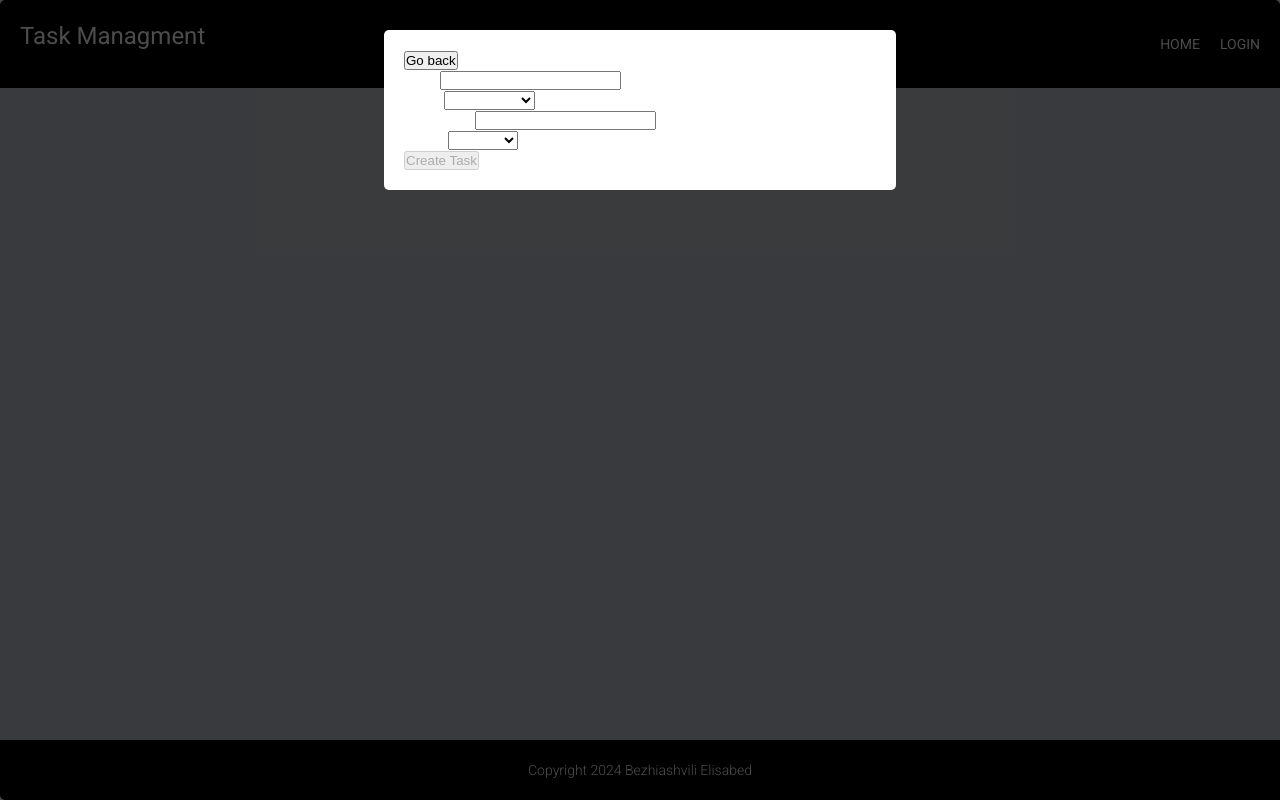
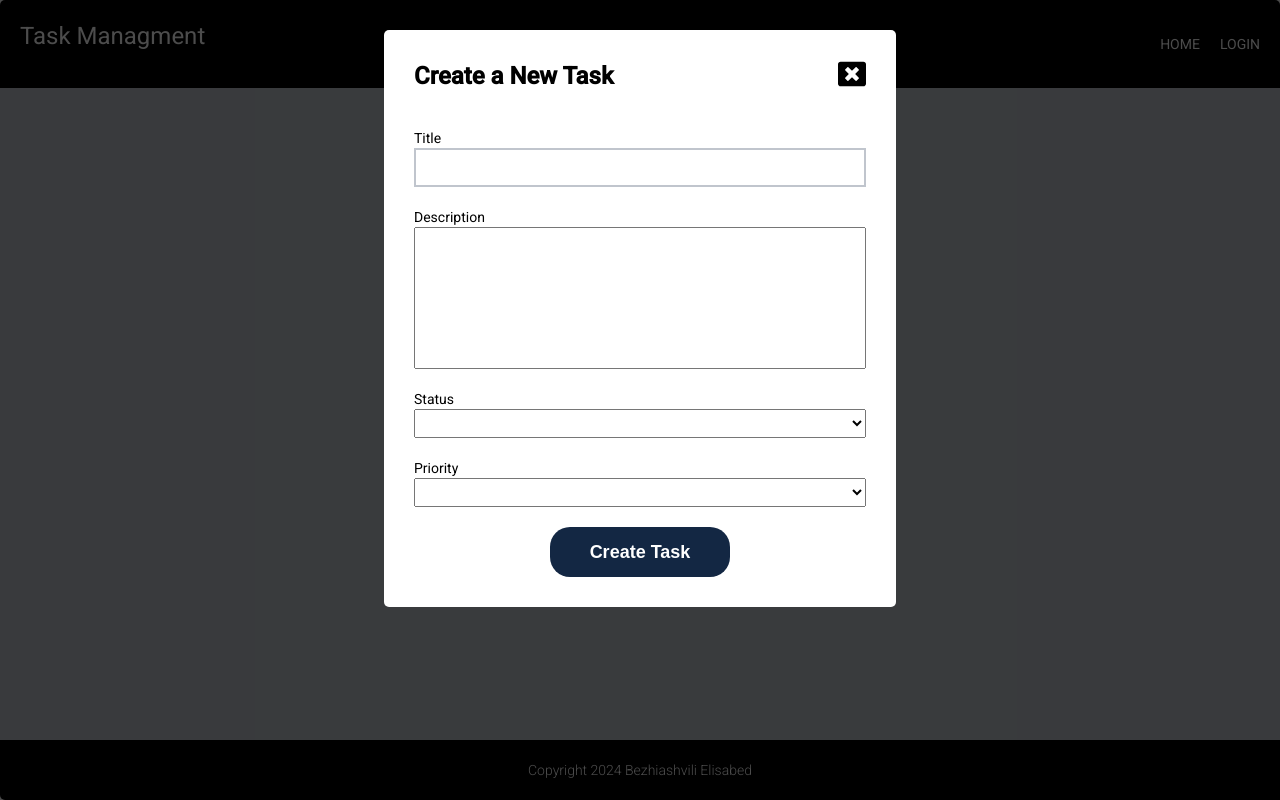
Before and after one commit to elisabed-coder/Task-Managment, an Angular app: page /CreateTask in a window 1280 px wide. Built offline with nearby package versions, Linux system fonts and the light colour scheme.

Commit message:
add edit-task style

```diff
--- a/src/app/Model/Task.ts
+++ b/src/app/Model/Task.ts
@@ -1,7 +1,7 @@
 export interface Task {
   id?: string;
   name: string;
-  author?: string; //user fullname
+  author?: string; //user email
   status?: string;
   priority: string;
   description: string;
--- a/src/app/tasks/create-task/create-task.component.html
+++ b/src/app/tasks/create-task/create-task.component.html
@@ -1,10 +1,26 @@
 <div class="overlay">
   <div class="popup">
-    <button (click)="goBack()">Go back</button>
     <form (ngSubmit)="createTask(taskForm)" #taskForm="ngForm">
-      <div>
-        <label for="name">To Do</label>
+      <div class="header">
+        <h2>Create a New Task</h2>
+        <fa-icon [icon]="faWindowClose" (click)="goBack()"></fa-icon>
+      </div>
+      <div class="input-box">
+        <label for="name">Title</label>
         <input type="text" id="name" name="name" ngModel required />
+      </div>
+      <div class="input-box">
+        <label for="description">Description</label>
+        <textarea
+          type="text"
+          id="description"
+          name="description"
+          ngModel
+          required
+          rows="8"
+          cols="50"
+        >
+        </textarea>
       </div>
       <div class="select-box">
         <label for="status">Status</label>
@@ -16,16 +32,6 @@
           <option value="complete">Complete</option>
         </select>
       </div>
-      <div>
-        <label for="description">Description</label>
-        <input
-          type="text"
-          id="description"
-          name="description"
-          ngModel
-          required
-        />
-      </div>
       <div class="select-box">
         <label for="priority">Priority</label>
         <select id="priority" name="priority" ngModel>
@@ -36,7 +42,13 @@
           <option value="critical">Critical</option>
         </select>
       </div>
-      <button type="submit" [disabled]="taskForm.invalid">Create Task</button>
+      <button
+        type="submit"
+        [disabled]="taskForm.invalid"
+        class="create-task-btn"
+      >
+        Create Task
+      </button>
     </form>
   </div>
 </div>
--- a/src/app/tasks/create-task/create-task.component.scss
+++ b/src/app/tasks/create-task/create-task.component.scss
@@ -5,13 +5,65 @@
   left: 0;
   right: 0;
   background: rgba(0, 0, 0, 0.7);
+  color: #000000;
+  .popup {
+    margin: 30px auto;
+    padding: 30px;
+    background: #fff;
+    border-radius: 5px;
+    width: 40%;
+    position: relative;
+    fa-icon {
+      font-size: 28px;
+      cursor: pointer;
+    }
+  }
 }
 
-.popup {
-  margin: 30px auto;
-  padding: 20px;
-  background: #fff;
-  border-radius: 5px;
-  width: 40%;
-  position: relative;
+.header {
+  display: flex;
+  align-items: flex-start;
+  justify-content: space-between;
+  h2 {
+    font-weight: 600;
+    font-size: 24px;
+  }
 }
+
+form,
+.input-box,
+.select-box {
+  display: flex;
+  flex-direction: column;
+}
+
+form {
+  gap: 20px;
+  input {
+    border: 2px solid #c0c5cd;
+  }
+  #name {
+    padding: 10px;
+  }
+
+  #status,
+  #priority {
+    padding: 5px;
+  }
+
+  #description {
+    resize: none;
+    padding: 10px;
+  }
+  .create-task-btn {
+    width: 180px;
+    height: 50px;
+    border-radius: 20px;
+    background: #132743;
+    border: none;
+    color: #fff;
+    font-size: 18px;
+    font-weight: 700;
+    align-self: center;
+  }
+}
--- a/src/app/tasks/create-task/create-task.component.ts
+++ b/src/app/tasks/create-task/create-task.component.ts
@@ -3,6 +3,8 @@ import { NgForm } from '@angular/forms';
 import { Task } from 'src/app/Model/Task';
 import { AuthService } from 'src/app/Services/auth.service';
 import { take } from 'rxjs';
+import { FontAwesomeModule } from '@fortawesome/angular-fontawesome';
+import { faWindowClose } from '@fortawesome/free-solid-svg-icons';
 
 @Component({
   selector: 'app-create-task',
@@ -10,6 +12,7 @@ import { take } from 'rxjs';
   styleUrls: ['./create-task.component.scss'],
 })
 export class CreateTaskComponent implements OnInit {
+  faWindowClose = faWindowClose;
   @Output()
   EmitTaskData: EventEmitter<Task> = new EventEmitter<Task>();
 
--- a/src/app/tasks/edit-task/edit-task.component.html
+++ b/src/app/tasks/edit-task/edit-task.component.html
@@ -1,10 +1,26 @@
-<button (click)="goBack()">Go Back to Tasks</button>
-<div *ngIf="task">
-  <p>Task:{{ task.name }}</p>
-  <p>author:{{ task.author }}</p>
-  <p>Description:{{ task.description }}</p>
-  <p>priority:{{ task.priority }}</p>
-  <p>status:{{ task.status }}</p>
+<section>
+  <div class="wrapper" *ngIf="task">
+    <div class="taskDetails">
+      <button (click)="goBack()" class="goBack">
+        <fa-icon [icon]="faCaretLeft"></fa-icon>BACK
+      </button>
+      <h2>
+        Title:<span>{{ task.name }}</span>
+      </h2>
+      <p>
+        author: <span>{{ task.author }}</span>
+      </p>
+      <p>
+        Description: <span>{{ task.description }}</span>
+      </p>
+      <p>
+        priority: <span>{{ task.priority }}</span>
+      </p>
+      <p>
+        status: <span>{{ task.status }}</span>
+      </p>
+      <hr />
+      <div>
         <label for="status">Change Status:</label>
         <select id="status" [(ngModel)]="task.status">
           <option value="open">Open</option>
@@ -12,24 +28,37 @@
           <option value="in-progress">In Progress</option>
           <option value="complete">Completed</option>
         </select>
-  <button (click)="updateTaskStatus()">Save the Changes</button>
+        <button (click)="updateTaskStatus()" class="saveChangees">
+          Save the Changes
+        </button>
       </div>
-
+    </div>
+    <div class="comment-section">
+      <div class="comments" *ngIf="task && task.commentsArray">
+        <h3>Comment Section</h3>
+        <p *ngIf="task.commentsArray.length < 1">No Comment</p>
+        <div *ngFor="let comment of task.commentsArray">
+          <div>
+            <h4>{{ comment.author }}</h4>
+            <p>{{ comment.date | date }}</p>
+          </div>
+          <p>{{ comment.text }} by on</p>
+        </div>
+      </div>
       <div class="add-comment">
         <h3>Add Comment</h3>
         <form (ngSubmit)="onAddComment()">
-    <textarea [(ngModel)]="commentText" name="comment" required></textarea>
-    <button type="submit">Add Comment</button>
+          <textarea
+            [(ngModel)]="commentText"
+            name="comment"
+            required
+            placeholder="Add Comment..."
+            rows="2"
+            cols="50"
+          ></textarea>
+          <button type="submit">SEND</button>
         </form>
       </div>
-
-<div class="comments" *ngIf="task && task.commentsArray">
-  <h3>Comments</h3>
-  <div *ngFor="let comment of task.commentsArray">
-    <p>
-      {{ comment.text }} by {{ comment.author }} on
-      {{ comment.date | date }}
-    </p>
     </div>
   </div>
   <div *ngIf="!task">
@@ -39,3 +68,4 @@
     [consoleMessage]="consoleMessage"
     *ngIf="showConsoleMessage"
   ></app-action>
+</section>
--- a/src/app/tasks/edit-task/edit-task.component.scss
+++ b/src/app/tasks/edit-task/edit-task.component.scss
@@ -0,0 +1,137 @@
+section {
+  color: black;
+  padding: 50px;
+  .wrapper {
+    display: flex;
+    justify-content: center;
+    align-items: center;
+    gap: 100px;
+    height: 80%;
+  }
+  .taskDetails {
+    background-color: #fff;
+    border-radius: 10px;
+    padding: 20px;
+    font-size: 16px;
+    .goBack {
+      display: flex;
+      justify-content: center;
+      align-items: center;
+      border: none;
+      background-color: transparent;
+      font-size: 18px;
+      font-weight: 600;
+      gap: 5px;
+      fa-icon {
+        font-size: 24px;
+      }
+    }
+    p,
+    h2 {
+      font-weight: 200;
+      padding-top: 10px;
+      span {
+        font-weight: 500;
+      }
+    }
+  }
+
+  hr {
+    border: 1px solid#7c22ac;
+    margin-bottom: 10px;
+  }
+  div select {
+    font-weight: 700;
+    border: 2px solid #590d82;
+    color: #590d82;
+    margin-left: 10px;
+    font-size: 18px;
+  }
+  option:hover {
+    color: #590d82;
+  }
+}
+
+.comment-section {
+  display: flex;
+  flex-direction: column;
+  justify-content: space-between;
+  gap: 30px;
+  h3 {
+    font-weight: 600;
+    font-size: 22px;
+  }
+  .comments {
+    display: flex;
+    flex-direction: column;
+    gap: 20px;
+    max-height: 300px; /* Set the height as needed */
+    overflow-y: auto; /* Enable vertical scrolling */
+    padding-right: 10px; /* Space for scrollbar */
+    scrollbar-color: #fff #590d82;
+    > div {
+      background-color: #fff;
+      padding: 10px;
+      border-radius: 10px;
+      div {
+        display: flex;
+        align-items: baseline;
+        justify-content: flex-start;
+        gap: 30px;
+
+        h4 {
+          font-weight: 700;
+        }
+        p {
+          color: rgb(83, 82, 82);
+        }
+      }
+    }
+  }
+
+  .add-comment {
+    display: flex;
+    flex-direction: column;
+    form {
+      display: flex;
+      gap: 10px;
+      textarea {
+        padding: 15px;
+        resize: none;
+        border: 2px solid #590d82;
+        border-radius: 5px;
+      }
+
+      textarea:focus-visible {
+        outline: 1px solid #590d82;
+      }
+
+      button {
+        padding: 15px;
+        background-color: #590d82;
+        color: #fff;
+        border-radius: 5px;
+        font-size: 18px;
+        font-weight: 600;
+        transition: all 0.4s ease;
+      }
+      button:hover {
+        background-color: #7c22ac;
+      }
+    }
+  }
+}
+
+.saveChangees {
+  padding: 8px;
+  background-color: #590d82;
+  color: #fff;
+  border-radius: 5px;
+  font-size: 18px;
+  font-weight: 600;
+  transition: all 0.4s ease;
+  margin-left: 10px;
+}
+.saveChangees:hover {
+  background-color: #7c22ac;
+}
--- a/src/app/tasks/edit-task/edit-task.component.ts
+++ b/src/app/tasks/edit-task/edit-task.component.ts
@@ -4,6 +4,7 @@ import { take } from 'rxjs';
 import { AuthService } from 'src/app/Services/auth.service';
 import { TaskService } from 'src/app/Services/tasks.service';
 import { Comment } from 'src/app/Model/comment';
+import { faCaretLeft } from '@fortawesome/free-solid-svg-icons';
 
 @Component({
   selector: 'app-edit-task',
@@ -11,6 +12,7 @@ import { Comment } from 'src/app/Model/comment';
   styleUrls: ['./edit-task.component.scss'],
 })
 export class EditTaskComponent implements OnInit {
+  faCaretLeft = faCaretLeft;
   taskId!: string | null;
   task: any;
   commentText: string = '';
--- a/src/app/tasks/tasks.component.html
+++ b/src/app/tasks/tasks.component.html
@@ -15,9 +15,9 @@
       <div style="text-align: center" *ngIf="filteredTasks.length < 1">
         <h2>No task has been created yet!</h2>
       </div>
+      <div class="task-box">
         <div
           *ngFor="let task of filteredTasks"
-        class="task-box"
           [ngClass]="'task-' + task.status"
         >
           <h2>{{ task.name }}</h2>
@@ -36,6 +36,7 @@
             <fa-icon [icon]="faTrash" (click)="DeleTeTask(task.id)"></fa-icon>
           </div>
         </div>
+      </div>
       <div class="filterbox">
         <select [(ngModel)]="selectedStatus" (change)="filterTasks()">
           <option value="">All</option>
@@ -44,7 +45,7 @@
           <option value="in-progress">In Progress</option>
           <option value="complete">Complete</option>
         </select>
-        <button>FILTER</button>
+        <!-- <button>FILTER</button> -->
         <span
           >{{ selectedStatus === "" ? "All" : selectedStatus }}
           {{ filteredTaskCount }}</span
--- a/src/app/tasks/tasks.component.scss
+++ b/src/app/tasks/tasks.component.scss
@@ -23,10 +23,15 @@
   gap: 30px;
   margin-top: 30px;
   margin-left: 30px;
+
   .task-box {
+    display: flex;
+    gap: 20px;
+    > div {
       width: 275px;
       height: 225px;
-    box-shadow: rgba(0, 0, 0, 0.16) 0px 3px 6px, rgba(0, 0, 0, 0.23) 0px 3px 6px;
+      box-shadow: rgba(0, 0, 0, 0.16) 0px 3px 6px,
+        rgba(0, 0, 0, 0.23) 0px 3px 6px;
       background: #fff;
       color: black;
       display: flex;
@@ -63,7 +68,7 @@
       }
     }
   }
-
+}
 .filterbox {
   display: flex;
   gap: 5px;
@@ -84,13 +89,13 @@
 }
 
 .task-started {
-  border-top: 5px solid #ffd717;
+  border-top: 10px solid #ffd717;
 }
 
 .task-in-progress {
-  border-top: 5px solid #17139c;
+  border-top: 10px solid #17139c;
 }
 
 .task-complete {
-  border-top: 5px solid #41a06f;
+  border-top: 10px solid #41a06f;
 }
--- a/src/app/utility/action/action.component.scss
+++ b/src/app/utility/action/action.component.scss
@@ -1,13 +1,13 @@
 .sb {
   min-width: 350px; /* Set a default minimum width */
-  margin-left: -125px; /* Divide value of min-width by 2 */
+  // margin-left: -125px; /* Divide value of min-width by 2 */
   text-align: center; /* Centered text */
   border-radius: 2px; /* Rounded borders */
   padding: 16px; /* Padding */
   border-radius: 5px;
   position: fixed; /* Sit on top of the screen */
   z-index: 1; /* Add a z-index if needed */
-  left: 50%; /* Center the snackbar */
+  left: calc(50% - 175px);
   bottom: 40px; /* 30px from the bottom */
   -webkit-animation: fadein 0.5s, fadeout 0.5s 2.5s;
   animation: fadein 0.5s, fadeout 0.5s 2.5s;
```
Lines whose indentation alone changed are shown as unchanged.
